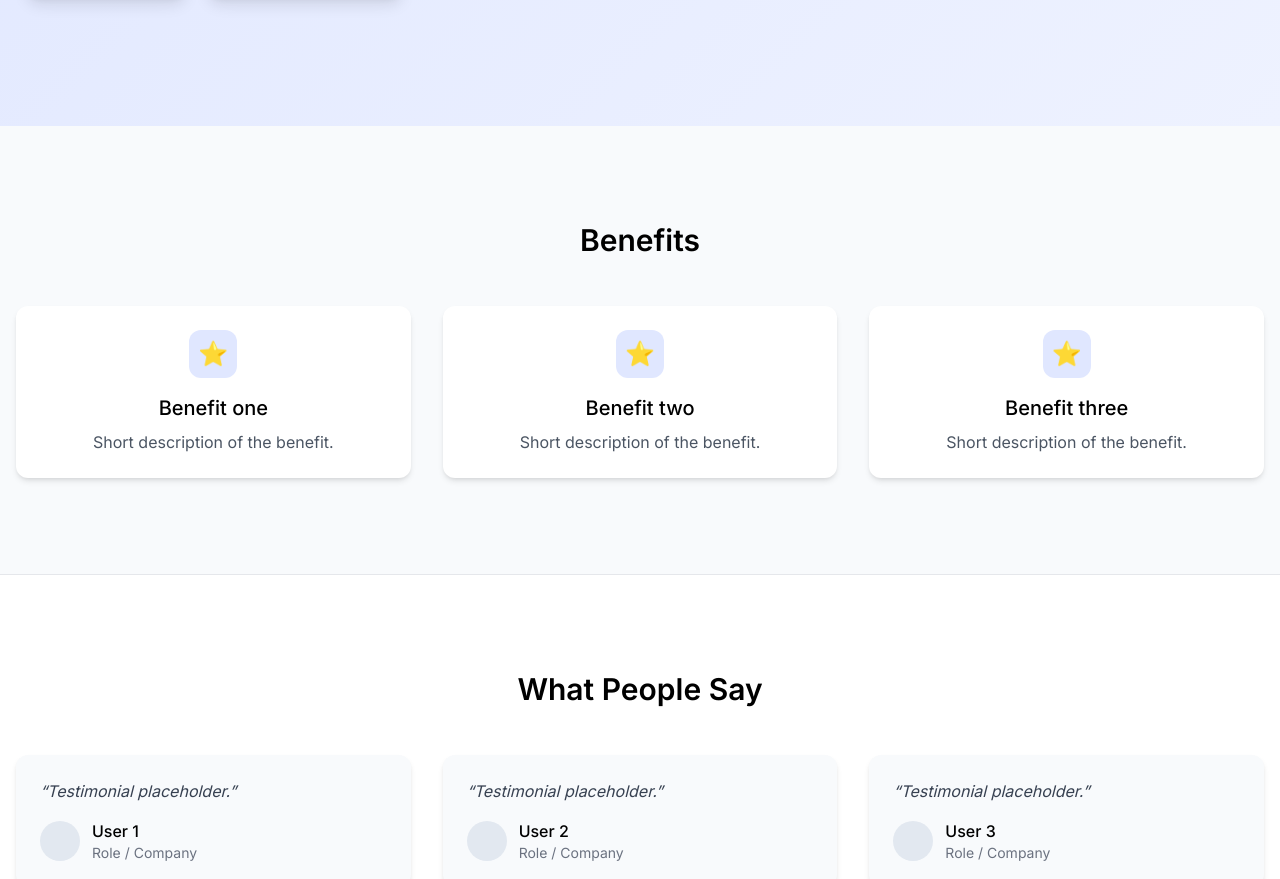
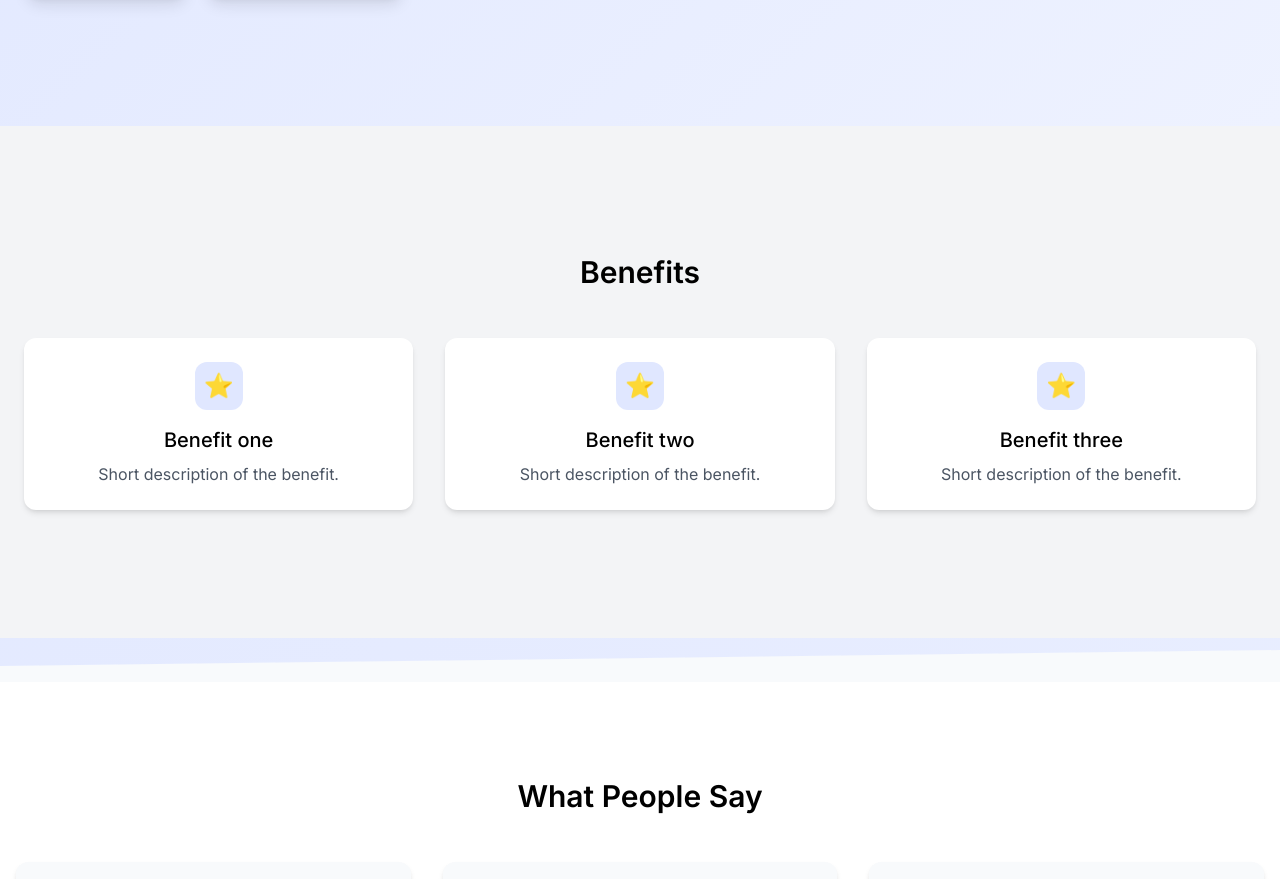
Before and after one commit to Danielkh96/mylandingpage, a Next.js app: page / in a window 1280 px wide. Shown: the part 590-1469 px from the top of the page. Built offline with nearby package versions, Linux system fonts and the light colour scheme.

Commit message:
design: apply section spacing & divider to Benefits (step 5)

```diff
--- a/src/components/sections/Benefits.tsx
+++ b/src/components/sections/Benefits.tsx
@@ -1,7 +1,8 @@
 export default function Benefits() {
   return (
-    <section id="benefits" className="bg-slate-50 border-b">
-      <div className="max-w-7xl mx-auto px-4 py-16 md:py-24">
+    <>
+      <section id="benefits" className="bg-background">
+      <div className="max-w-7xl mx-auto px-6 py-32">
         <h2 className="text-3xl font-semibold text-center">Benefits</h2>
         <div className="mt-12 grid grid-cols-1 sm:grid-cols-2 lg:grid-cols-3 gap-8">
           {['Benefit one','Benefit two','Benefit three'].map((b, i) => (
@@ -17,5 +18,11 @@ export default function Benefits() {
         </div>
       </div>
     </section>
+    <div className="-mt-1">
+      <svg viewBox="0 0 1440 48" preserveAspectRatio="none" className="w-full h-12">
+        <path d="M0,32L1440,16L1440,48L0,48Z" fill="currentColor" className="text-slate-50" />
+      </svg>
+    </div>
+    </>
   );
 }
```
